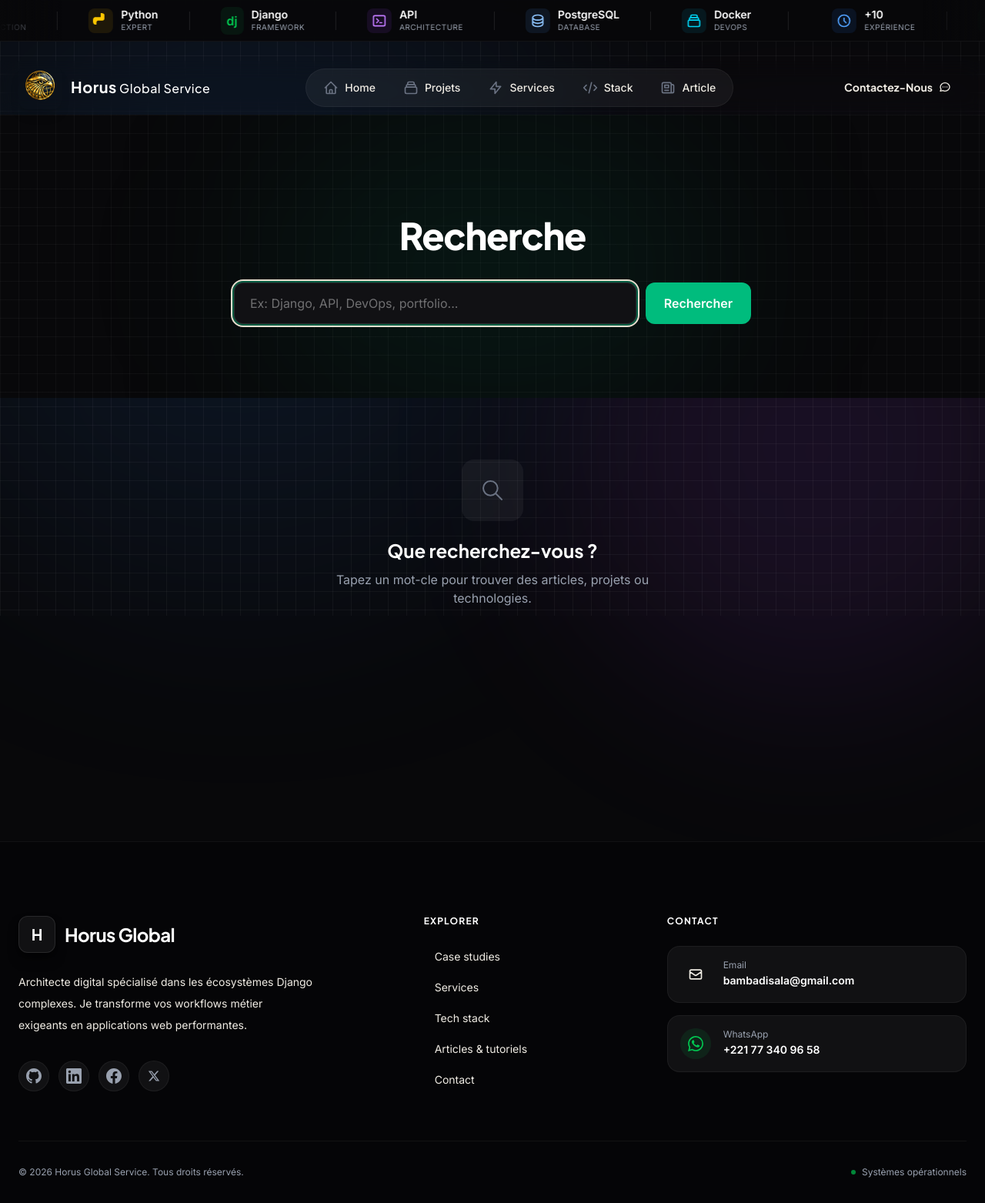
After one commit to bamba9928/horusglobalservices, a Django app: page /recherche/ in a window 1280 px wide. The commit adds this page. Shown: the whole page at 77% size. Run offline with Django 5.2, Linux system fonts and the light colour scheme; style sheets or scripts are compiled from the project's sources; some libraries are stand-ins or nearby versions.

Commit message:
Page 404 corrigee + pagination blog + recherche
- Fix lien about casse dans 404, remplace par services
- Ajout vue search avec recherche articles + projets (Q lookup)
- Ajout template search.html avec resultats par categorie
- Ajout URL /recherche/
- Pagination blog (9 articles/page) avec navigation stylisee

Co-Authored-By: Claude Opus 4.6 <noreply@anthropic.com>

```diff
--- a/core/urls.py
+++ b/core/urls.py
@@ -11,6 +11,7 @@ urlpatterns = [
     path('portfolio/', views.portfolio, name='portfolio'),
     path('portfolio/<slug:slug>/', views.project_detail, name='project_detail'),
     path('contact/', views.contact, name='contact'),
+    path('recherche/', views.search, name='search'),
     path('feed.xml', LatestArticlesFeed(), name='article_feed'),
     path('legal/<slug:slug>/', views.legal_page_detail, name='legal_page'),
 ]
--- a/core/views.py
+++ b/core/views.py
@@ -8,6 +8,7 @@ from django.core.mail import send_mail
 from django.conf import settings
 from django.core.paginator import Paginator
 
+from django.db import models
 from .models import LegalPage, Article, Project
 from .forms import ContactForm
 
@@ -52,9 +53,40 @@ def skills(request):
 
 
 def blog(request):
-    """Liste des articles"""
-    articles = Article.objects.filter(is_published=True).order_by("-created_at")
+    """Liste des articles avec pagination"""
+    articles_list = Article.objects.filter(is_published=True).order_by("-created_at")
+    paginator = Paginator(articles_list, 9)
+    page_number = request.GET.get("page")
+    articles = paginator.get_page(page_number)
     return render(request, "core/blog.html", {"articles": articles})
+
+
+def search(request):
+    """Recherche sur les articles et projets"""
+    query = request.GET.get("q", "").strip()
+    articles = []
+    projects = []
+
+    if query:
+        articles = Article.objects.filter(
+            is_published=True
+        ).filter(
+            models.Q(title__icontains=query)
+            | models.Q(summary__icontains=query)
+            | models.Q(content__icontains=query)
+        ).order_by("-created_at")[:20]
+
+        projects = Project.objects.filter(
+            models.Q(title__icontains=query)
+            | models.Q(description__icontains=query)
+            | models.Q(technologies__icontains=query)
+        ).order_by("-id")[:20]
+
+    return render(request, "core/search.html", {
+        "query": query,
+        "articles": articles,
+        "projects": projects,
+    })
 
 
 def article_detail(request, slug):
--- a/templates/404.html
+++ b/templates/404.html
@@ -71,7 +71,7 @@
             <span class="text-white/30">•</span>
             <a href="{% url 'services' %}" class="text-sm text-emerald-300 hover:text-emerald-200">Services</a>
             <span class="text-white/30">•</span>
-            <a href="{% url 'about' %}" class="text-sm text-emerald-300 hover:text-emerald-200">À propos</a>
+            <a href="{% url 'services' %}" class="text-sm text-emerald-300 hover:text-emerald-200">Nos services</a>
           </div>
         </div>
 
--- /dev/null
+++ b/templates/core/search.html
@@ -0,0 +1,125 @@
+{% extends 'core/base.html' %}
+
+{% block title %}{% if query %}Recherche : {{ query }}{% else %}Recherche{% endif %} — Horus Global Services{% endblock %}
+{% block description %}Recherchez parmi nos articles, projets et ressources techniques.{% endblock %}
+
+{% block content %}
+<section class="relative pt-24 pb-16 md:pt-32 md:pb-24 px-6 md:px-12 text-center overflow-hidden">
+    <div class="absolute inset-0 -z-10 h-full w-full bg-[#08080a] bg-[linear-gradient(to_right,#80808012_1px,transparent_1px),linear-gradient(to_bottom,#80808012_1px,transparent_1px)] bg-[size:24px_24px]"></div>
+    <div class="absolute top-0 left-1/2 -translate-x-1/2 w-[600px] h-[400px] bg-emerald-600/10 blur-[120px] rounded-full -z-10 pointer-events-none"></div>
+
+    <div class="max-w-3xl mx-auto relative z-10">
+        <h1 class="text-4xl md:text-5xl font-extrabold tracking-tight mb-8 text-white font-display">
+            Recherche
+        </h1>
+
+        <form action="{% url 'search' %}" method="get" class="flex gap-3 max-w-2xl mx-auto">
+            <input
+                type="search"
+                name="q"
+                value="{{ query }}"
+                placeholder="Ex: Django, API, DevOps, portfolio..."
+                class="w-full rounded-xl bg-[#111114] border border-white/10 px-5 py-3.5 text-white placeholder:text-white/40 focus:outline-none focus:ring-2 focus:ring-emerald-400/40"
+                autofocus
+            />
+            <button
+                type="submit"
+                class="shrink-0 rounded-xl bg-emerald-500 px-6 py-3.5 text-white font-semibold hover:bg-emerald-400 focus:outline-none focus:ring-2 focus:ring-emerald-400/60 transition-colors">
+                Rechercher
+            </button>
+        </form>
+    </div>
+</section>
+
+<section class="pb-24 px-6 md:px-12 max-w-7xl mx-auto min-h-[30vh]">
+
+    {% if query %}
+        {% if articles or projects %}
+
+            {# --- ARTICLES --- #}
+            {% if articles %}
+            <div class="mb-16">
+                <h2 class="text-2xl font-bold text-white mb-8 font-display flex items-center gap-3">
+                    <svg class="w-6 h-6 text-blue-400" fill="none" stroke="currentColor" viewBox="0 0 24 24"><path stroke-linecap="round" stroke-linejoin="round" stroke-width="2" d="M12 6.253v13m0-13C10.832 5.477 9.246 5 7.5 5S4.168 5.477 3 6.253v13C4.168 18.477 5.754 18 7.5 18s3.332.477 4.5 1.253m0-13C13.168 5.477 14.754 5 16.5 5c1.747 0 3.332.477 4.5 1.253v13C19.832 18.477 18.247 18 16.5 18c-1.746 0-3.332.477-4.5 1.253"></path></svg>
+                    Articles
+                    <span class="text-sm font-normal text-gray-500">({{ articles|length }} resultat{{ articles|length|pluralize }})</span>
+                </h2>
+                <div class="grid grid-cols-1 md:grid-cols-2 lg:grid-cols-3 gap-6">
+                    {% for article in articles %}
+                    <a href="{% url 'article_detail' article.slug %}" class="group bg-[#111114] border border-white/5 rounded-2xl p-6 hover:border-white/20 transition-all duration-300 hover:-translate-y-1">
+                        {% if article.image %}
+                        <div class="h-40 rounded-xl overflow-hidden mb-4">
+                            <img src="{{ article.image.url }}" alt="{{ article.title }}" class="w-full h-full object-cover group-hover:scale-105 transition-transform duration-500" loading="lazy">
+                        </div>
+                        {% endif %}
+                        <p class="text-xs text-gray-500 mb-2">{{ article.created_at|date:"d M Y" }}</p>
+                        <h3 class="text-lg font-bold text-white group-hover:text-blue-400 transition-colors">{{ article.title }}</h3>
+                        <p class="text-sm text-gray-400 mt-2 line-clamp-2">{{ article.summary }}</p>
+                    </a>
+                    {% endfor %}
+                </div>
+            </div>
+            {% endif %}
+
+            {# --- PROJETS --- #}
+            {% if projects %}
+            <div>
+                <h2 class="text-2xl font-bold text-white mb-8 font-display flex items-center gap-3">
+                    <svg class="w-6 h-6 text-emerald-400" fill="none" stroke="currentColor" viewBox="0 0 24 24"><path stroke-linecap="round" stroke-linejoin="round" stroke-width="2" d="M19 11H5m14 0a2 2 0 012 2v6a2 2 0 01-2 2H5a2 2 0 01-2-2v-6a2 2 0 012-2m14 0V9a2 2 0 00-2-2M5 11V9a2 2 0 012-2m0 0V5a2 2 0 012-2h6a2 2 0 012 2v2M7 7h10"></path></svg>
+                    Projets
+                    <span class="text-sm font-normal text-gray-500">({{ projects|length }} resultat{{ projects|length|pluralize }})</span>
+                </h2>
+                <div class="grid grid-cols-1 md:grid-cols-2 lg:grid-cols-3 gap-6">
+                    {% for project in projects %}
+                    <a href="{% url 'project_detail' project.slug %}" class="group bg-[#111114] border border-white/5 rounded-2xl p-6 hover:border-white/20 transition-all duration-300 hover:-translate-y-1">
+                        {% if project.image %}
+                        <div class="h-40 rounded-xl overflow-hidden mb-4">
+                            <img src="{{ project.image.url }}" alt="{{ project.title }}" class="w-full h-full object-cover group-hover:scale-105 transition-transform duration-500" loading="lazy">
+                        </div>
+                        {% endif %}
+                        <h3 class="text-lg font-bold text-white group-hover:text-emerald-400 transition-colors">{{ project.title }}</h3>
+                        <p class="text-sm text-gray-400 mt-2 line-clamp-2">{{ project.description }}</p>
+                        <div class="flex flex-wrap gap-1.5 mt-3">
+                            {% for tech in project.get_tech_list %}
+                            <span class="text-xs px-2 py-0.5 rounded-full bg-white/5 text-gray-400 border border-white/10">{{ tech }}</span>
+                            {% endfor %}
+                        </div>
+                    </a>
+                    {% endfor %}
+                </div>
+            </div>
+            {% endif %}
+
+        {% else %}
+            {# Aucun resultat #}
+            <div class="flex flex-col items-center justify-center py-20 text-center">
+                <div class="w-20 h-20 bg-white/5 rounded-2xl flex items-center justify-center mb-6">
+                    <svg class="w-8 h-8 text-gray-500" fill="none" stroke="currentColor" viewBox="0 0 24 24"><path stroke-linecap="round" stroke-linejoin="round" stroke-width="1.5" d="M21 21l-6-6m2-5a7 7 0 11-14 0 7 7 0 0114 0z"></path></svg>
+                </div>
+                <h3 class="text-2xl font-bold text-white mb-3 font-display">Aucun resultat</h3>
+                <p class="text-gray-400 max-w-md mx-auto">
+                    Aucun article ou projet ne correspond a <strong class="text-white">"{{ query }}"</strong>.
+                    Essayez avec d'autres termes.
+                </p>
+                <div class="mt-6 flex gap-3">
+                    <a href="{% url 'blog' %}" class="px-5 py-2.5 rounded-xl bg-white/5 border border-white/10 text-white font-medium hover:bg-white/10 transition-colors">Voir les articles</a>
+                    <a href="{% url 'portfolio' %}" class="px-5 py-2.5 rounded-xl bg-white/5 border border-white/10 text-white font-medium hover:bg-white/10 transition-colors">Voir les projets</a>
+                </div>
+            </div>
+        {% endif %}
+
+    {% else %}
+        {# Pas de requete #}
+        <div class="flex flex-col items-center justify-center py-20 text-center">
+            <div class="w-20 h-20 bg-white/5 rounded-2xl flex items-center justify-center mb-6">
+                <svg class="w-8 h-8 text-gray-500" fill="none" stroke="currentColor" viewBox="0 0 24 24"><path stroke-linecap="round" stroke-linejoin="round" stroke-width="1.5" d="M21 21l-6-6m2-5a7 7 0 11-14 0 7 7 0 0114 0z"></path></svg>
+            </div>
+            <h3 class="text-2xl font-bold text-white mb-3 font-display">Que recherchez-vous ?</h3>
+            <p class="text-gray-400 max-w-md mx-auto">
+                Tapez un mot-cle pour trouver des articles, projets ou technologies.
+            </p>
+        </div>
+    {% endif %}
+
+</section>
+{% endblock %}
```
Also changed, not shown: templates/core/blog.html (+53 -0 lines).
